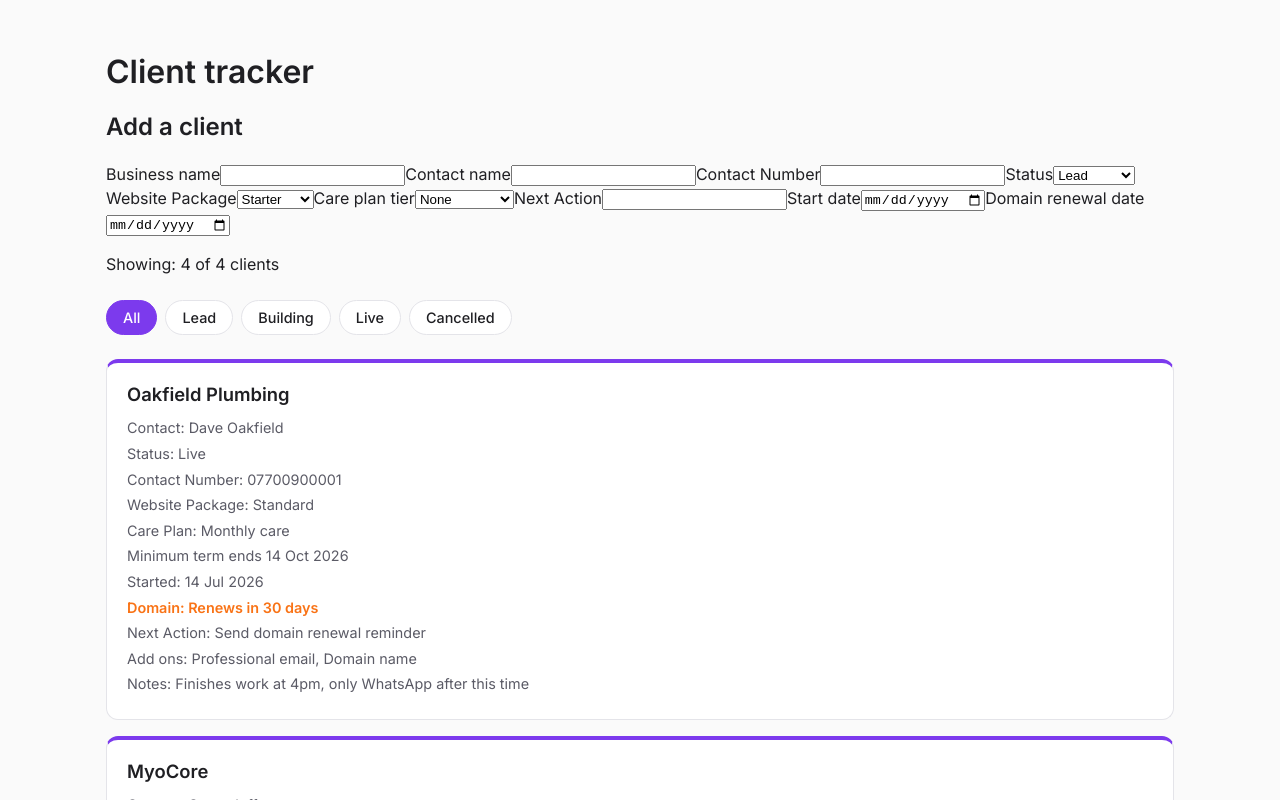
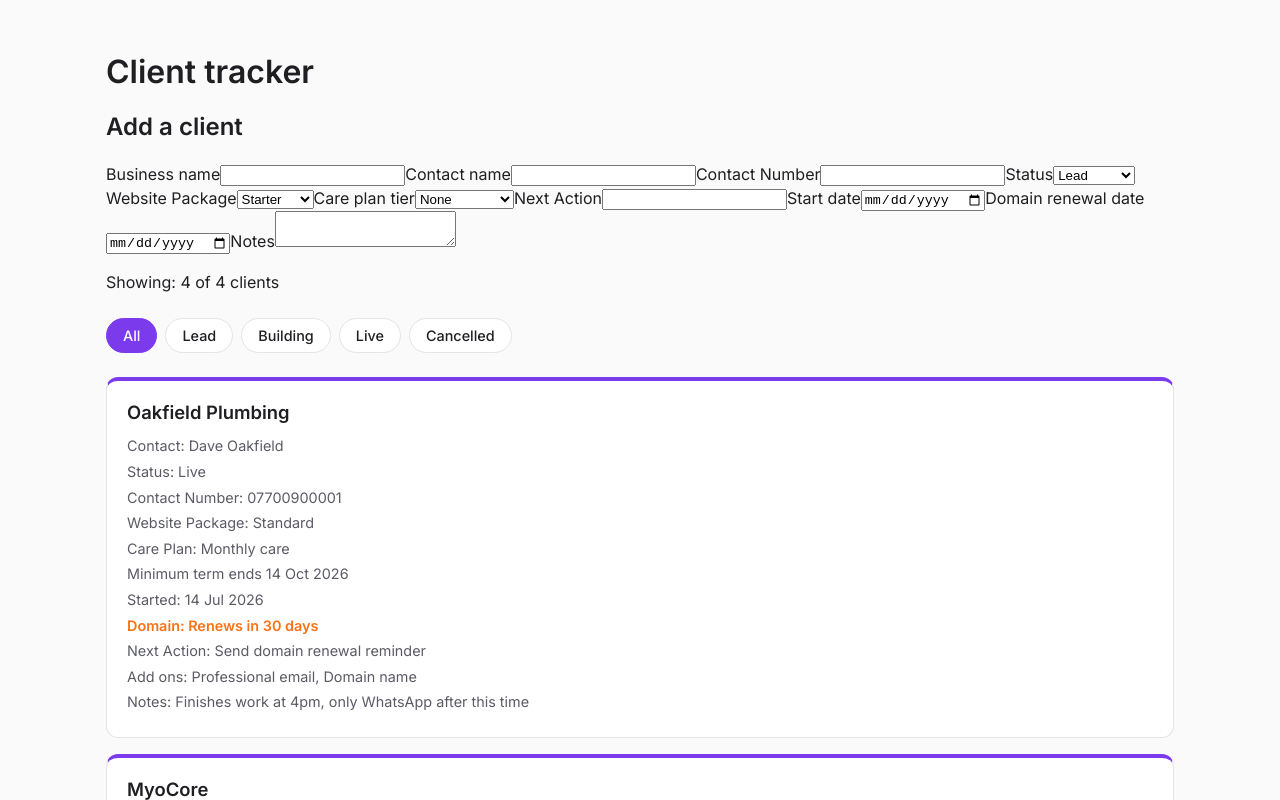
Before and after one commit to SteveJeffs/client-tracker, a React (Vite) app: page / in a window 1280 px wide. Shown: the top 800 px of the page. Built offline with nearby package versions, Linux system fonts and the light colour scheme.

Commit message:
Add notes box to form

```diff
--- a/src/components/AddClientForm.jsx
+++ b/src/components/AddClientForm.jsx
@@ -11,6 +11,7 @@ function AddClientForm() {
         nextAction: '',
         startDate: '',
         domainRenewalDate: '',
+        notes: '',
 
     })
 
@@ -102,6 +103,14 @@ function AddClientForm() {
                 onChange={(event) => setForm({ ...form, domainRenewalDate: event.target.value })}
             />
 
+            <label htmlFor="notes">Notes</label>
+            <textarea
+                id="notes"
+                row="3"
+                value={form.notes}
+                onChange={(event) => setForm({ ...form, note: event.target.value })}
+            />
+
         </form>
     )
 }
```
